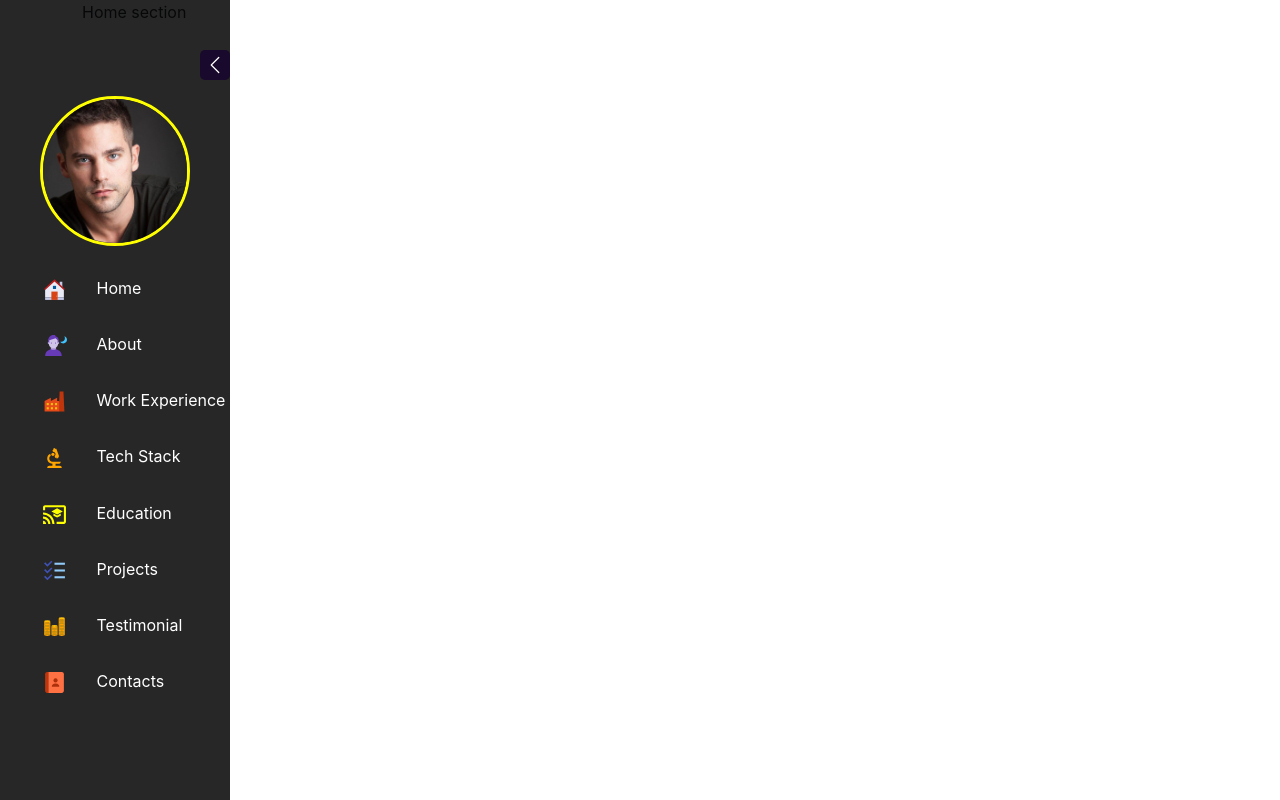
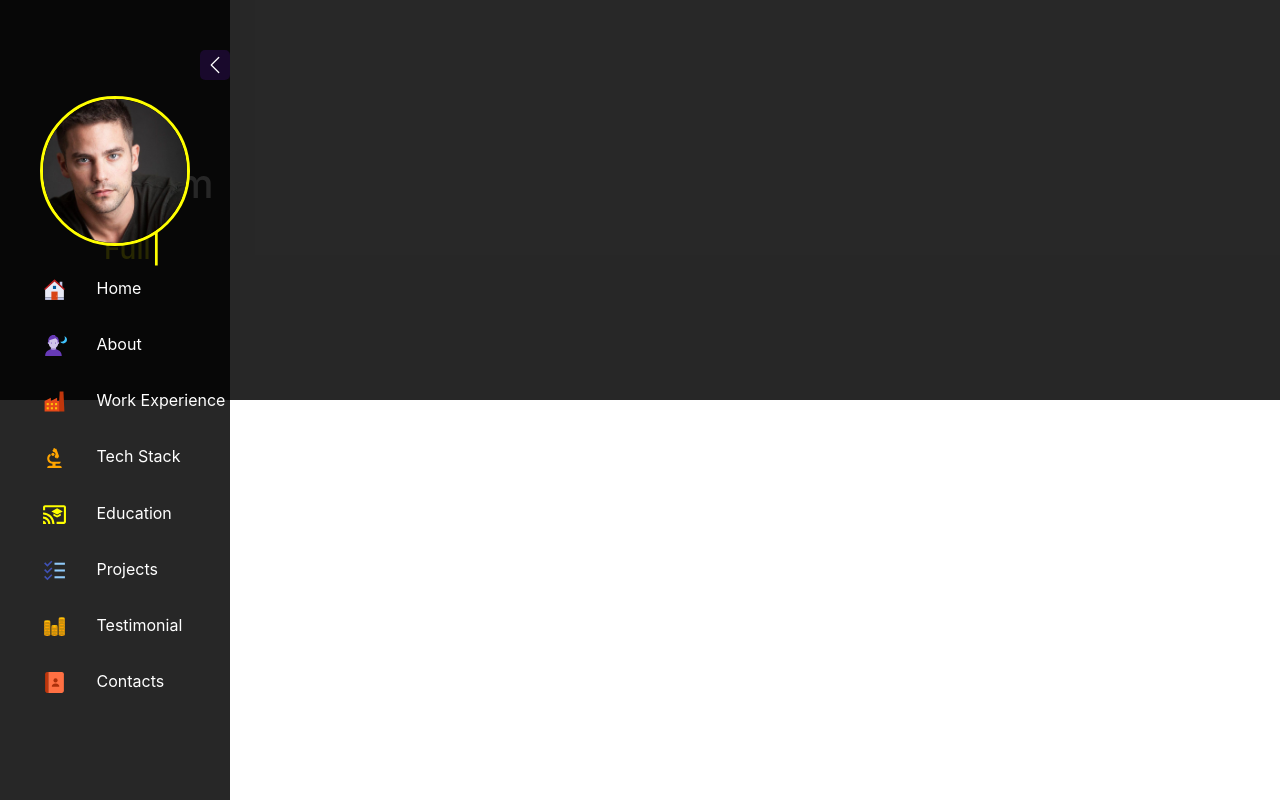
Before and after one commit to ingarbi/yt_react_web_portfolio, a React (Create React App) app: page / in a window 1280 px wide. Built offline with nearby package versions, Linux system fonts and the light colour scheme.

Commit message:
#6 typewriter

```diff
--- a/package.json
+++ b/package.json
@@ -10,6 +10,7 @@
     "react-dom": "^18.2.0",
     "react-icons": "^4.8.0",
     "react-scripts": "5.0.1",
+    "typewriter-effect": "^2.19.0",
     "web-vitals": "^2.1.4"
   },
   "scripts": {
--- a/src/Components/Home/Home.css
+++ b/src/Components/Home/Home.css
@@ -0,0 +1,16 @@
+
+.home{
+    height: 400px;
+    color: white;
+}
+
+.home-content h1{
+    padding: 10px;
+    margin-top: 150px;
+}
+
+.home-content h3{
+    margin-top: 15px;
+    padding-left: 10px;
+    color: yellow;
+}
--- a/src/Components/Home/Home.js
+++ b/src/Components/Home/Home.js
@@ -1,9 +1,24 @@
 import React from 'react'
 import "./Home.css"
+import Typewriter from 'typewriter-effect';
 
 const Home = () => {
   return (
-    <div>Home section</div>
+    <div className='container-fluid home'>
+      <div className='container home-content'>
+        <h1>Hi I'm</h1>
+        <h3>
+        <Typewriter
+          options={{
+            strings: ['Python Developer', 'Full Stack Developer', 'Web Developer', 'Just Programmer'],
+            autoStart: true,
+            loop: true,
+            delay: 100
+          }}
+        />
+        </h3>
+      </div>
+    </div>
   )
 }
 
--- a/src/Components/Sidebar/Sidebar.css
+++ b/src/Components/Sidebar/Sidebar.css
@@ -1,5 +1,6 @@
 .sidebar-section{
     display: flex;
+    background-color: #030303da;
 }
 
 .sidebar{
```
Also changed, not shown: 1 other file (tests, documents, lock files or other folders).
